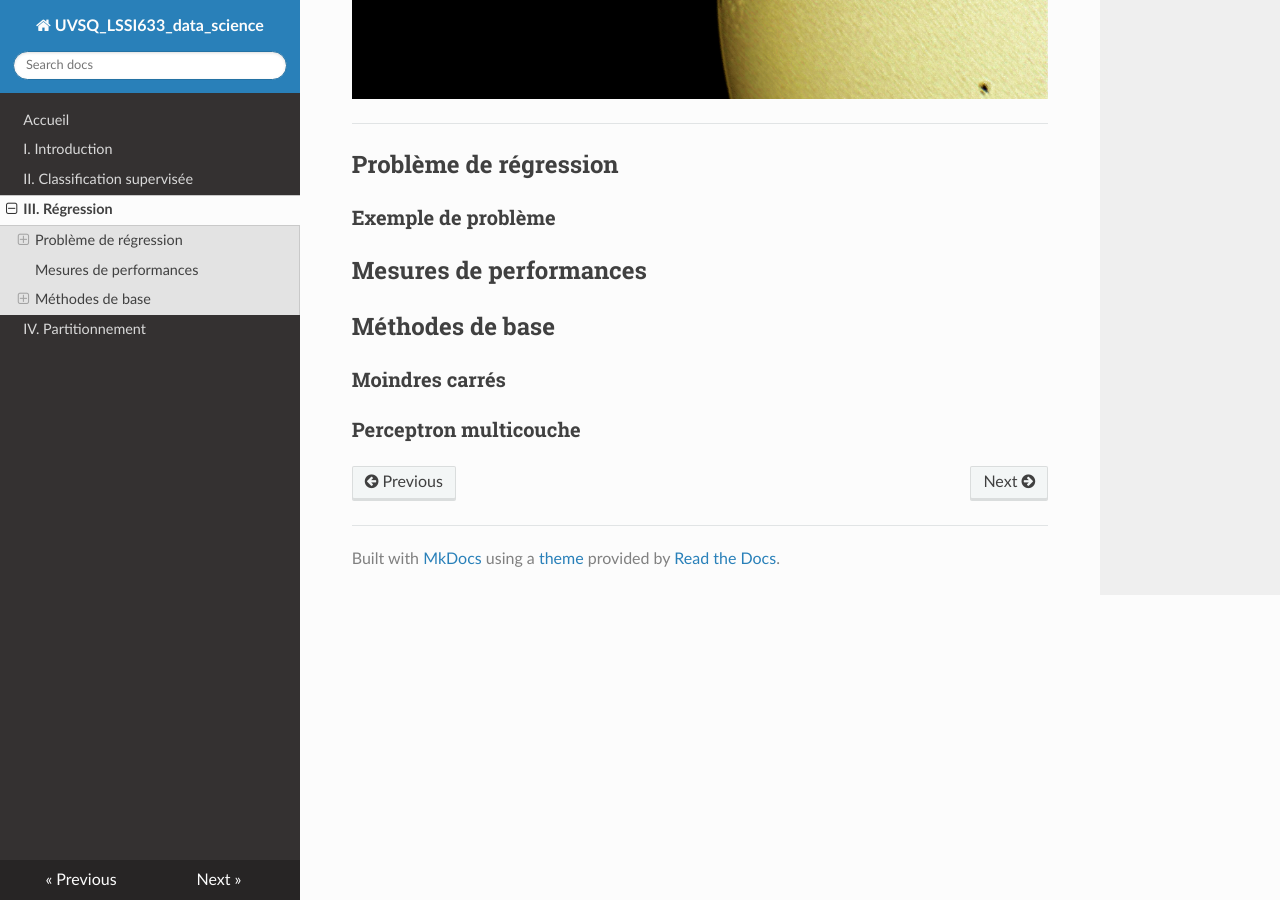
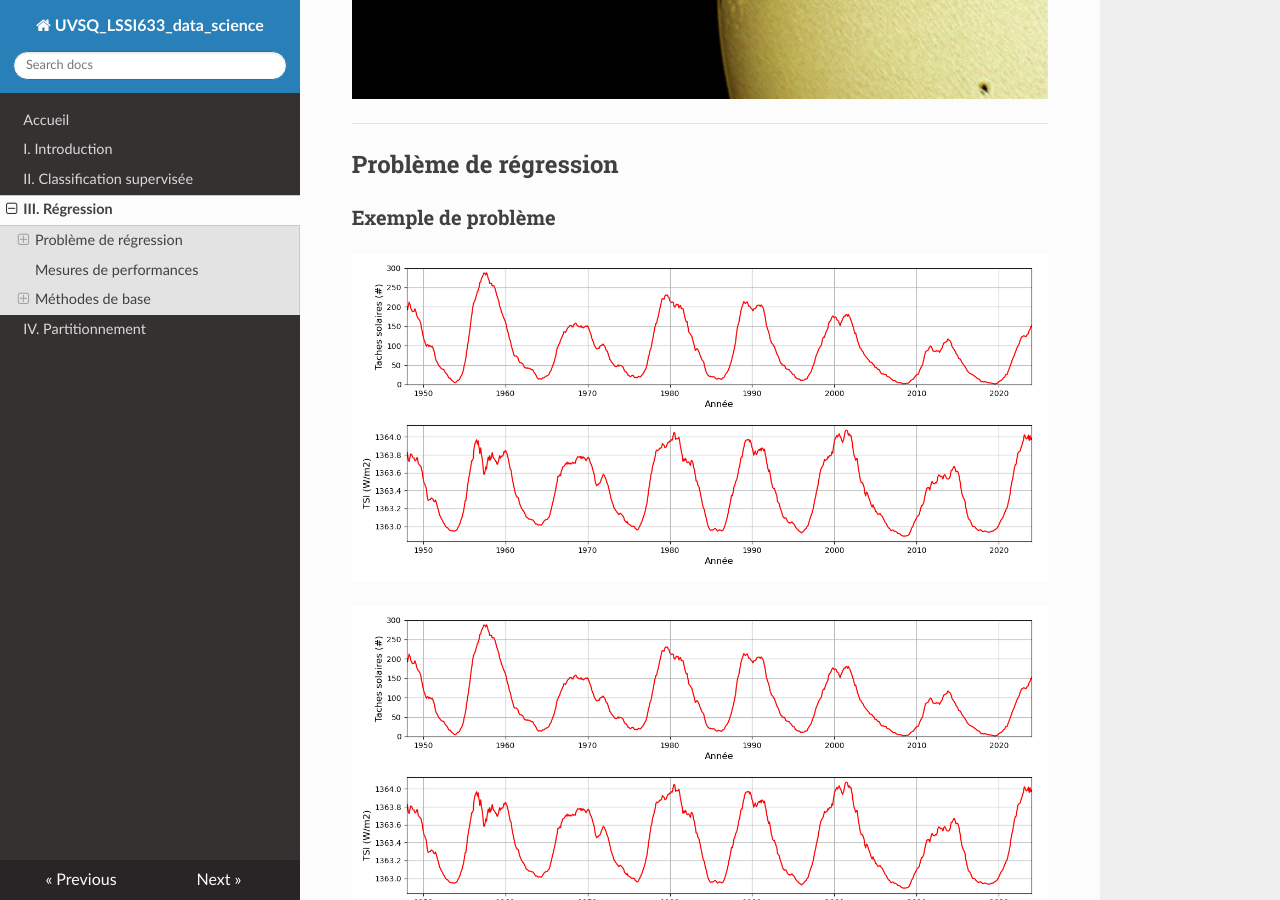
Before and after one commit to NicOudart/UVSQ_LSSI633_data_science, an MkDocs documentation site: the page built from docs/Chap3_Regression.md, in a window 1280 px wide and 900 px high, scrolled down 307 px. Built offline with MkDocs 1.6.1, drawn with Linux system fonts in a browser that asks for light colours; nearby versions of some CDN libraries.

Commit message:
-Progress on Chapter 3.

```diff
--- a/docs/Chap3_Regression.md
+++ b/docs/Chap3_Regression.md
@@ -10,6 +10,10 @@ Ce chapitre est une introduction à la régression : principe, mesures de perfor
 
 ### Exemple de problème
 
+![Taches solaires et TSI en fonction de l'année](img/Chap3_exemple_taches_solaires_tsi_annees.png)
+
+![Taches solaires en fonction du TSI](img/Chap3_exemple_taches_solaires_tsi_annees.png)
+
 ## Mesures de performances
 
 ## Méthodes de base
```
Also changed, not shown: docs/img/Chap3_exemple_taches_solaires_tsi.png (added), docs/img/Chap3_exemple_taches_solaires_tsi_annees.png (added).
